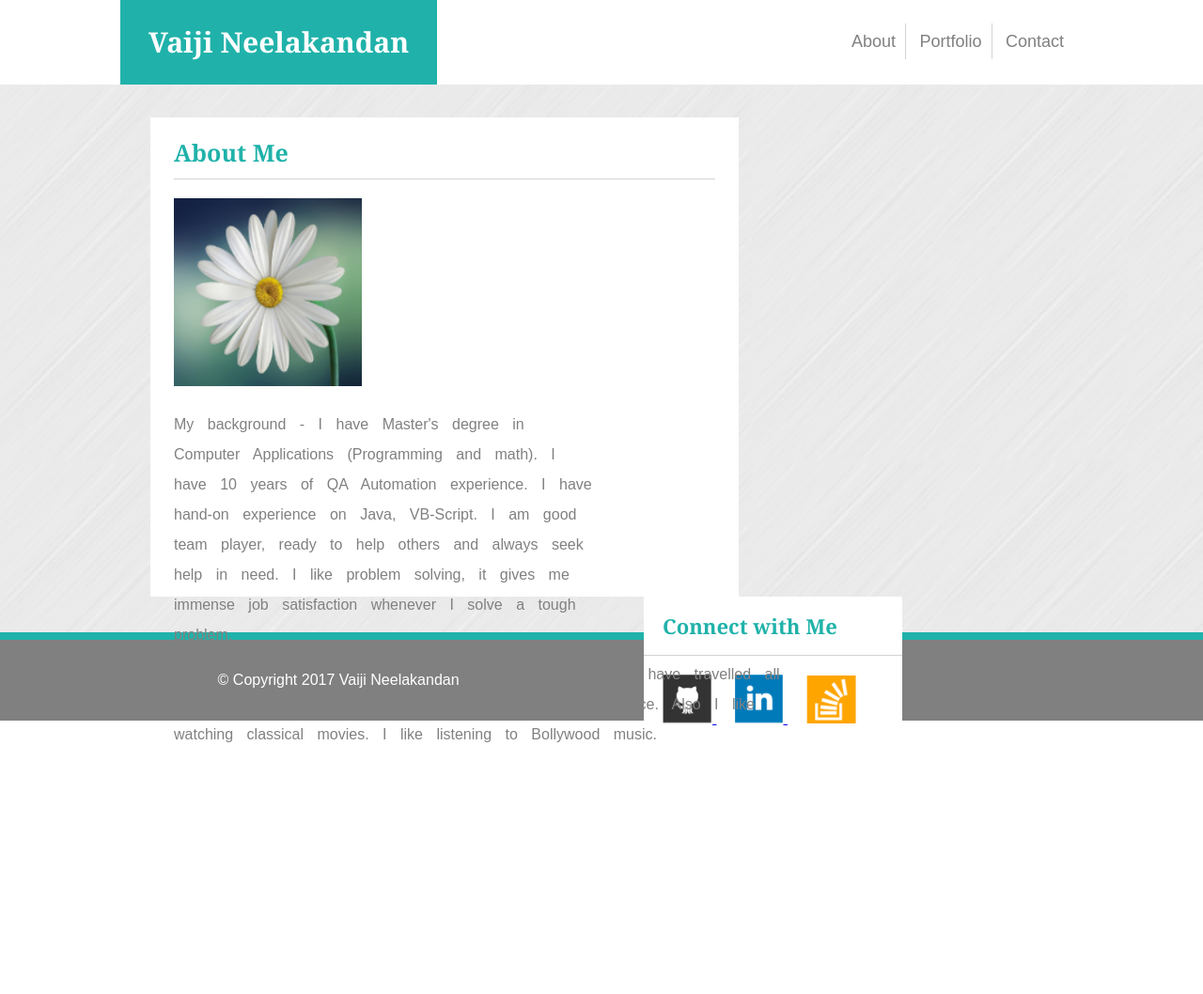
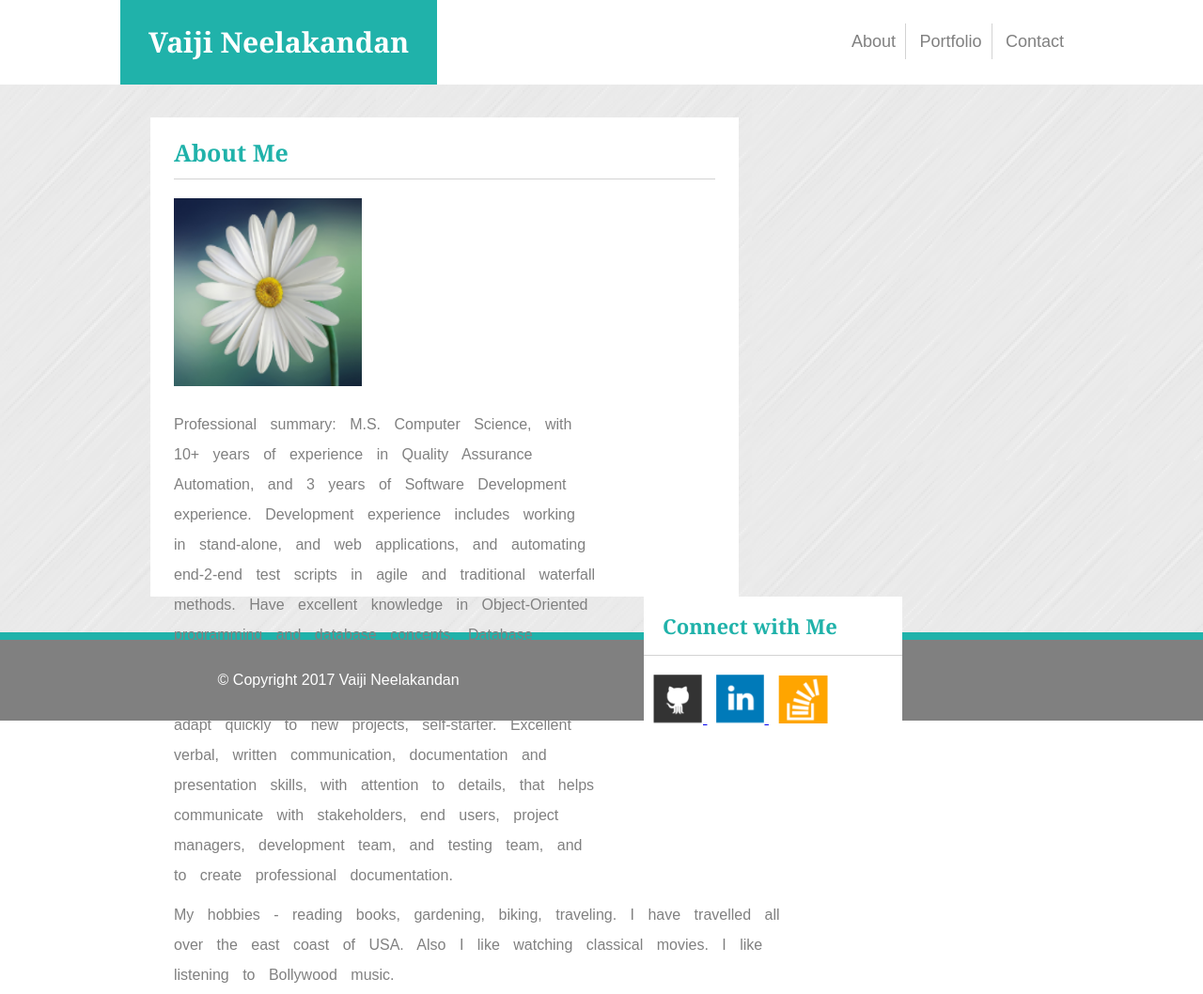
Before and after one commit to vaijiNeel/Basic_Portfolio, a plain HTML site: page index.html in a window 1280 px wide. Shown: the whole page at 94% size. Before the commit the page ends 810 px from the top, so only its background shows below. Drawn offline with Linux system fonts and the light colour scheme.

Commit message:
updated files

```diff
--- a/assets/css/style.css
+++ b/assets/css/style.css
@@ -131,7 +131,7 @@ div.art2 {
 
 .contact {
 	padding-top: 20px;
-	padding-left: 20px;
+	padding-left: 10px;
 }
 
 .lbl {
--- a/index.html
+++ b/index.html
@@ -31,9 +31,9 @@
 				<img id="myImg" src="assets/images/flower.PNG" alt="My Picture">
 
 				<!-- About me paragraph -->
-				<p id="para1">My background - I have Master's degree in Computer Applications (Programming and math). I have 10 years of QA Automation experience. I have hand-on experience on Java, VB-Script. I am good team player, ready to help others and always seek help in need. I like problem solving, it gives me immense job satisfaction whenever I solve a tough problem.</p>
+				<p id="para1">Professional summary: M.S. Computer Science, with 10+ years of experience in Quality Assurance Automation, and 3 years of Software Development experience. Development experience includes working in stand-alone, and web applications, and automating end-2-end test scripts in agile and traditional waterfall methods. Have excellent knowledge in Object-Oriented programming and database concepts. Database administration experience includes working in Oracle, MS SQL Server, and MySQL. Proven ability to adapt quickly to new projects, self-starter. Excellent verbal, written communication, documentation and presentation skills, with attention to details, that helps communicate with stakeholders, end users, project managers, development team, and testing team, and to create professional documentation.</p>
 
-				<p id="para2">My hobbies - reading books, gardening, biking, traveling. I have travelled all over the east coast of USA, and been to Germany, France. Also I like watching classical movies. I like listening to Bollywood music.</p>
+				<p id="para2">My hobbies - reading books, gardening, biking, traveling. I have travelled all over the east coast of USA. Also I like watching classical movies. I like listening to Bollywood music.</p>
 			</div>
 
 			<div class="art2">
@@ -49,6 +49,7 @@
 				<a target="_blank" href="https://www.linkedin.com/in/vaiji-neelakandan-7750646/" >
 					<img class="contact" src="assets/images/linkedIn.PNG" alt="LinkedIn profile">
 				</a>
+
 				<a target="_blank" href="https://stackoverflow.com/users/8143125/vaij" >
 					<img class="contact" src="assets/images/StackOv.PNG" alt="StackOverflow">
 				</a>
```
Also changed, not shown: 1 other file.
